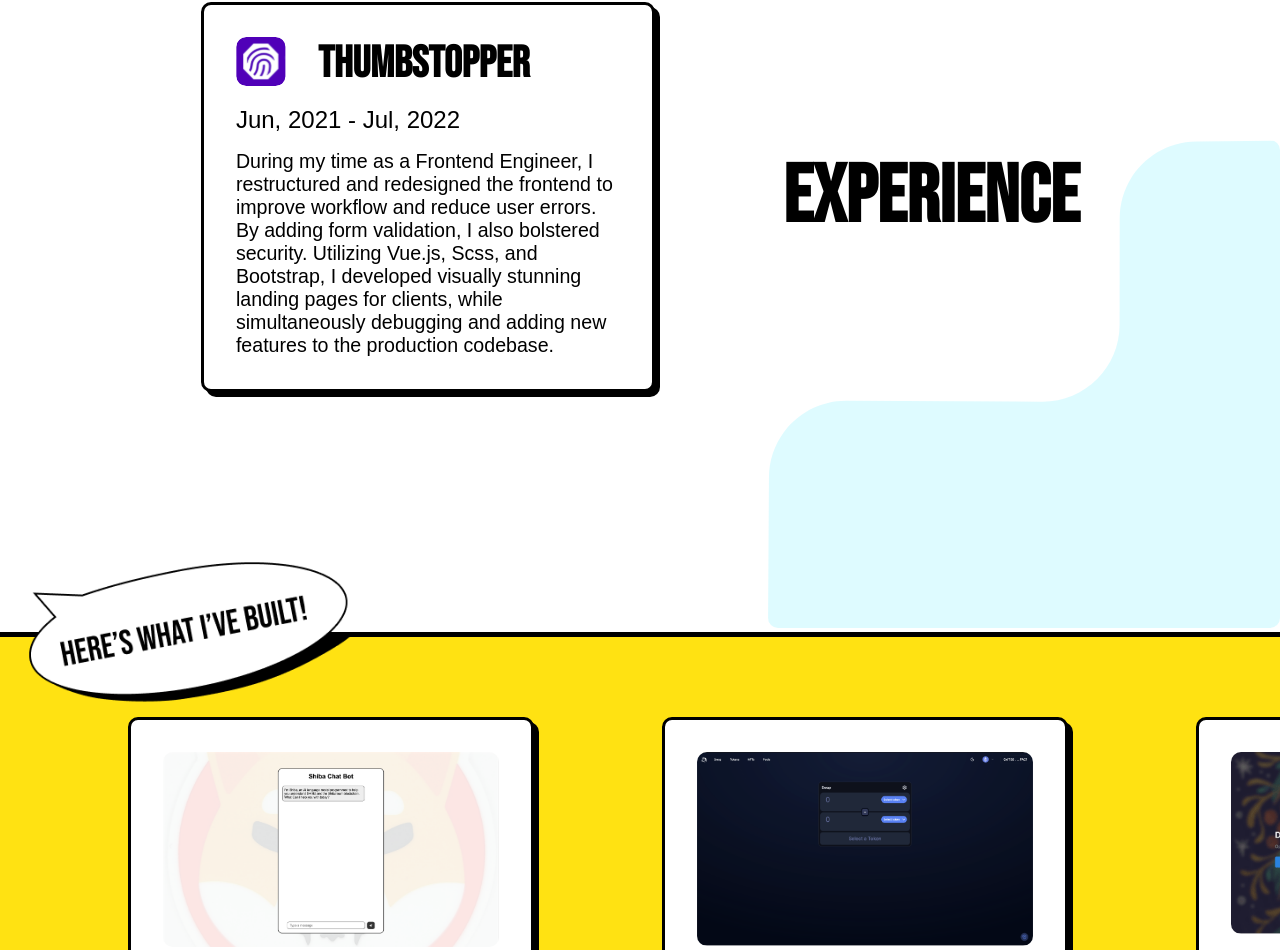
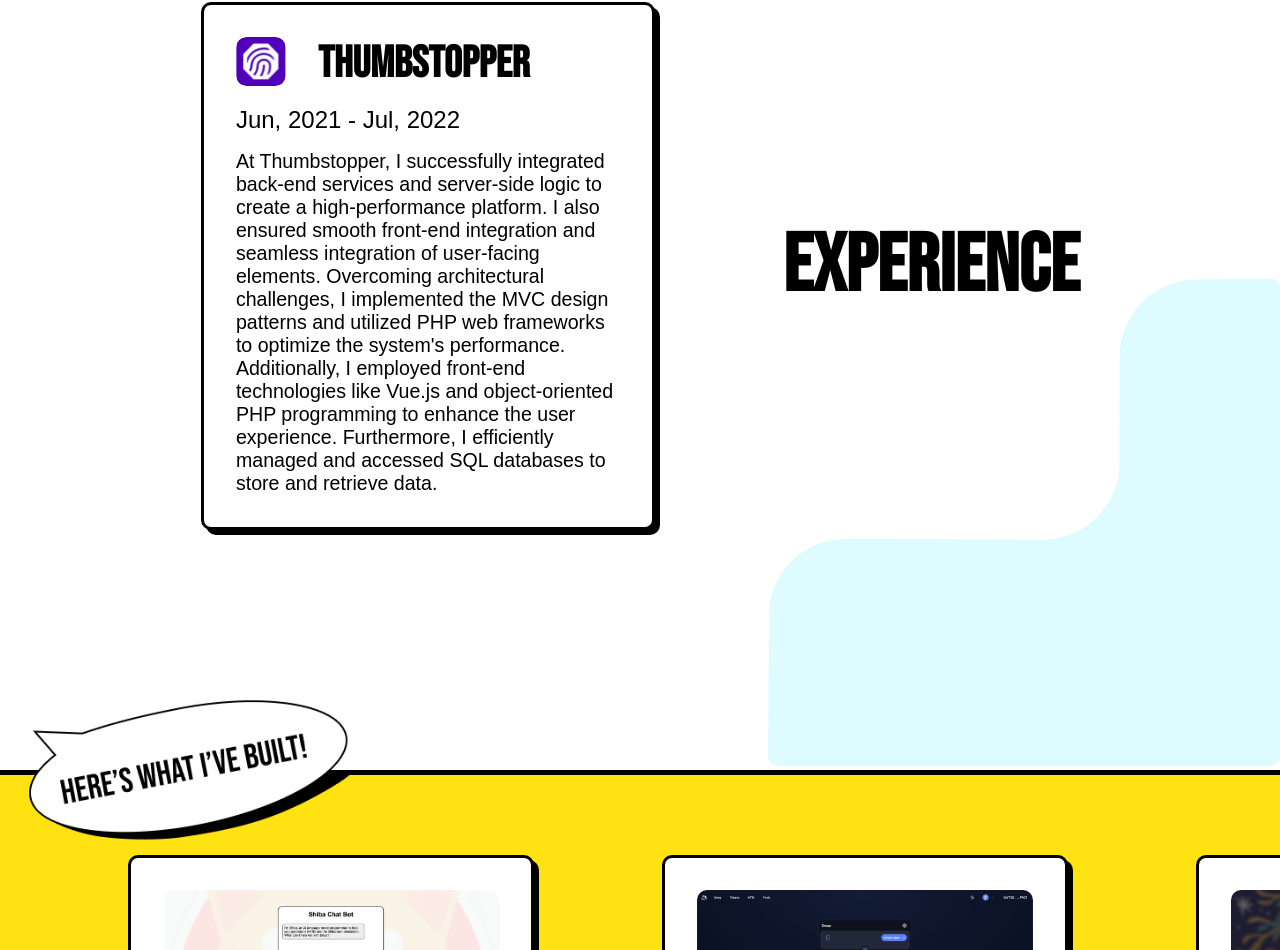
Before and after one commit to Jdecristi/portfolio-v2, a SvelteKit app: page / in a window 1280 px wide. Shown: the part 838-1788 px from the top of the page. Built offline with nearby package versions, Linux system fonts and the light colour scheme.

Commit message:
refactor: rebrand thumbstopper as a fullstack developer

```diff
--- a/src/layouts/Experience.svelte
+++ b/src/layouts/Experience.svelte
@@ -29,10 +29,12 @@
         </div>
         <span>Jun, 2021 - Jul, 2022</span>
         <p>
-          During my time as a Frontend Engineer, I restructured and redesigned the frontend to improve workflow and
-          reduce user errors. By adding form validation, I also bolstered security. Utilizing Vue.js, Scss, and
-          Bootstrap, I developed visually stunning landing pages for clients, while simultaneously debugging and adding
-          new features to the production codebase.
+          At Thumbstopper, I successfully integrated back-end services and server-side logic to create a
+          high-performance platform. I also ensured smooth front-end integration and seamless integration of user-facing
+          elements. Overcoming architectural challenges, I implemented the MVC design patterns and utilized PHP web
+          frameworks to optimize the system's performance. Additionally, I employed front-end technologies like Vue.js
+          and object-oriented PHP programming to enhance the user experience. Furthermore, I efficiently managed and
+          accessed SQL databases to store and retrieve data.
         </p>
       </div>
     </Paper>
```
